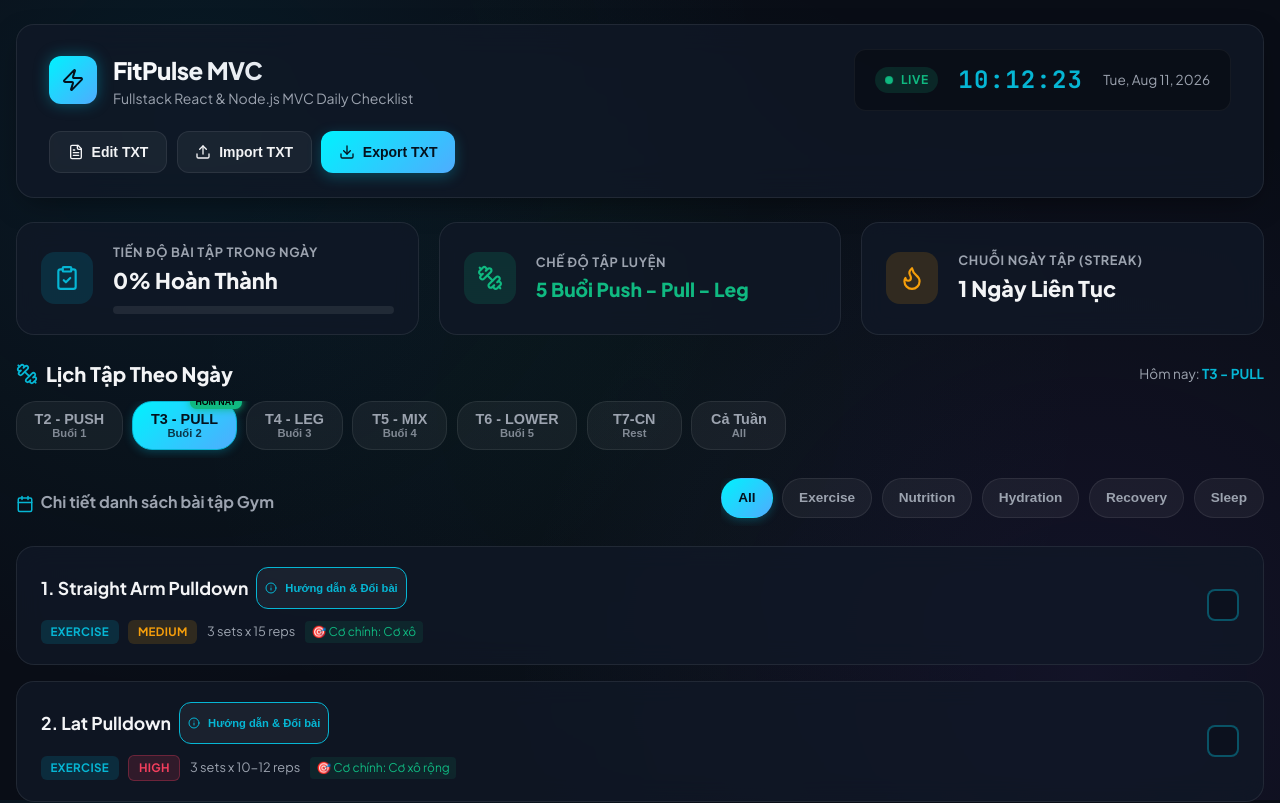
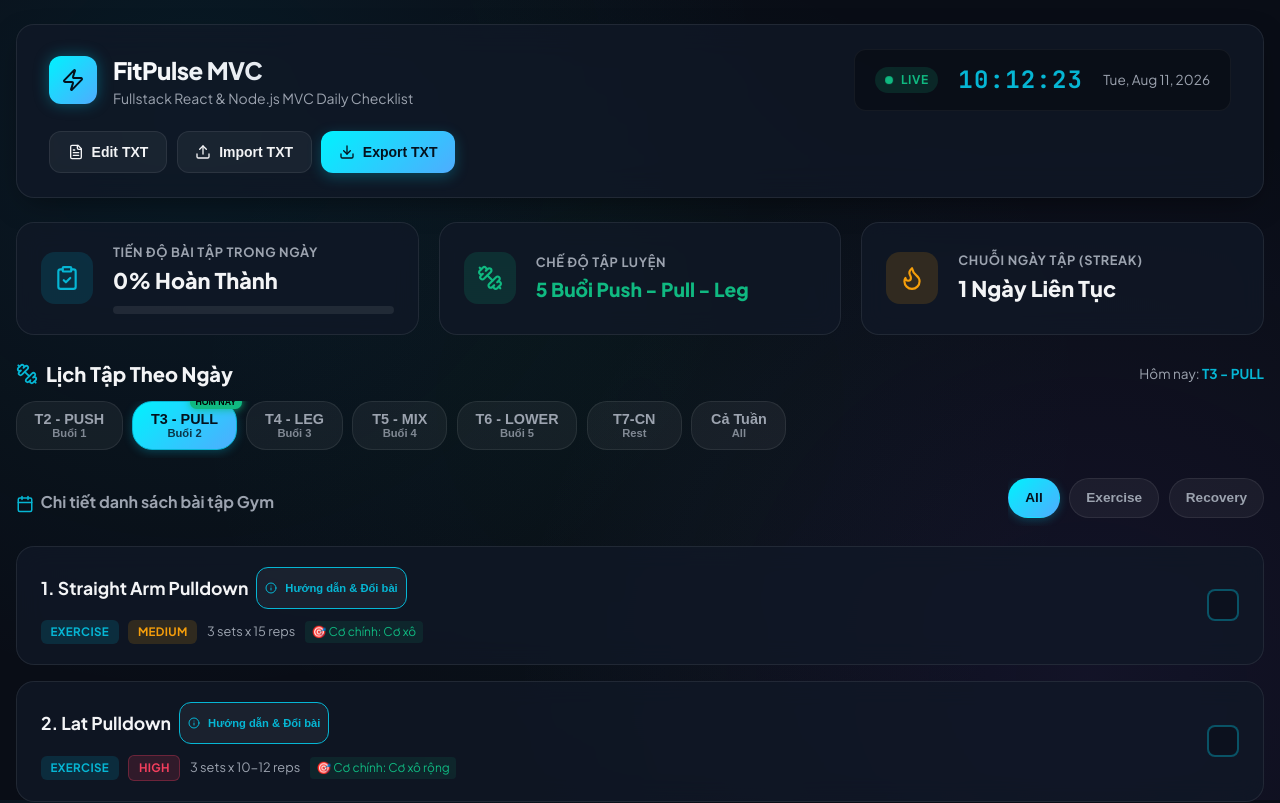
Before and after one commit to Ichtee/testfitness, a React (Vite) app in the folder frontend/: page / in a window 1280 px wide. Shown: the top 803 px of the page. Built offline with nearby package versions, Linux system fonts and the light colour scheme; no server answers.

Commit message:
Clean up unnecessary non-workout categories

```diff
--- a/frontend/src/components/ChecklistTimeline.jsx
+++ b/frontend/src/components/ChecklistTimeline.jsx
@@ -12,7 +12,7 @@ const DAYS = [
   { key: 'All', label: 'Cả Tuần', sub: 'All' },
 ];
 
-const CATEGORIES = ['All', 'Exercise', 'Nutrition', 'Hydration', 'Recovery', 'Sleep'];
+const CATEGORIES = ['All', 'Exercise', 'Recovery'];
 
 export default function ChecklistTimeline({
   tasks,
```
